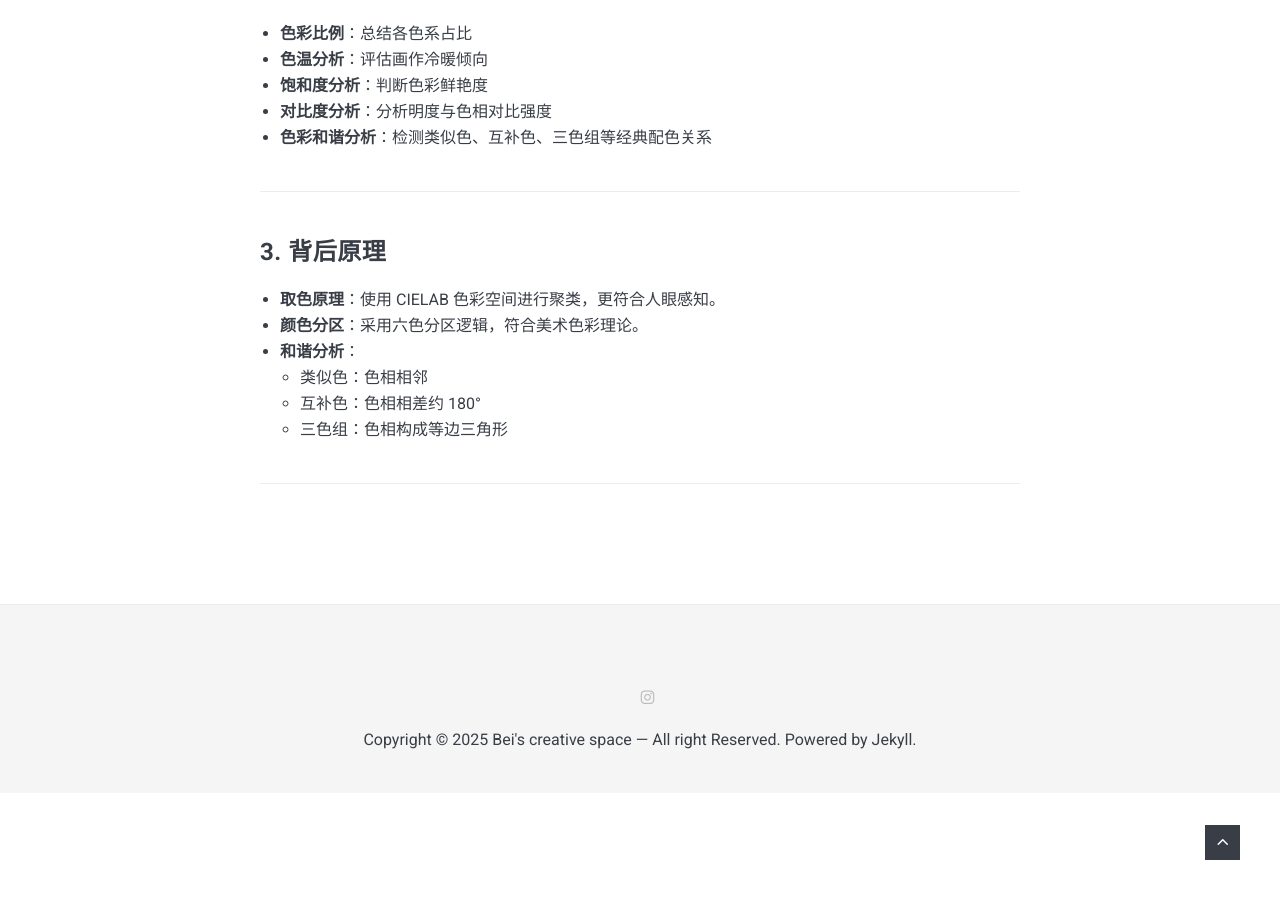
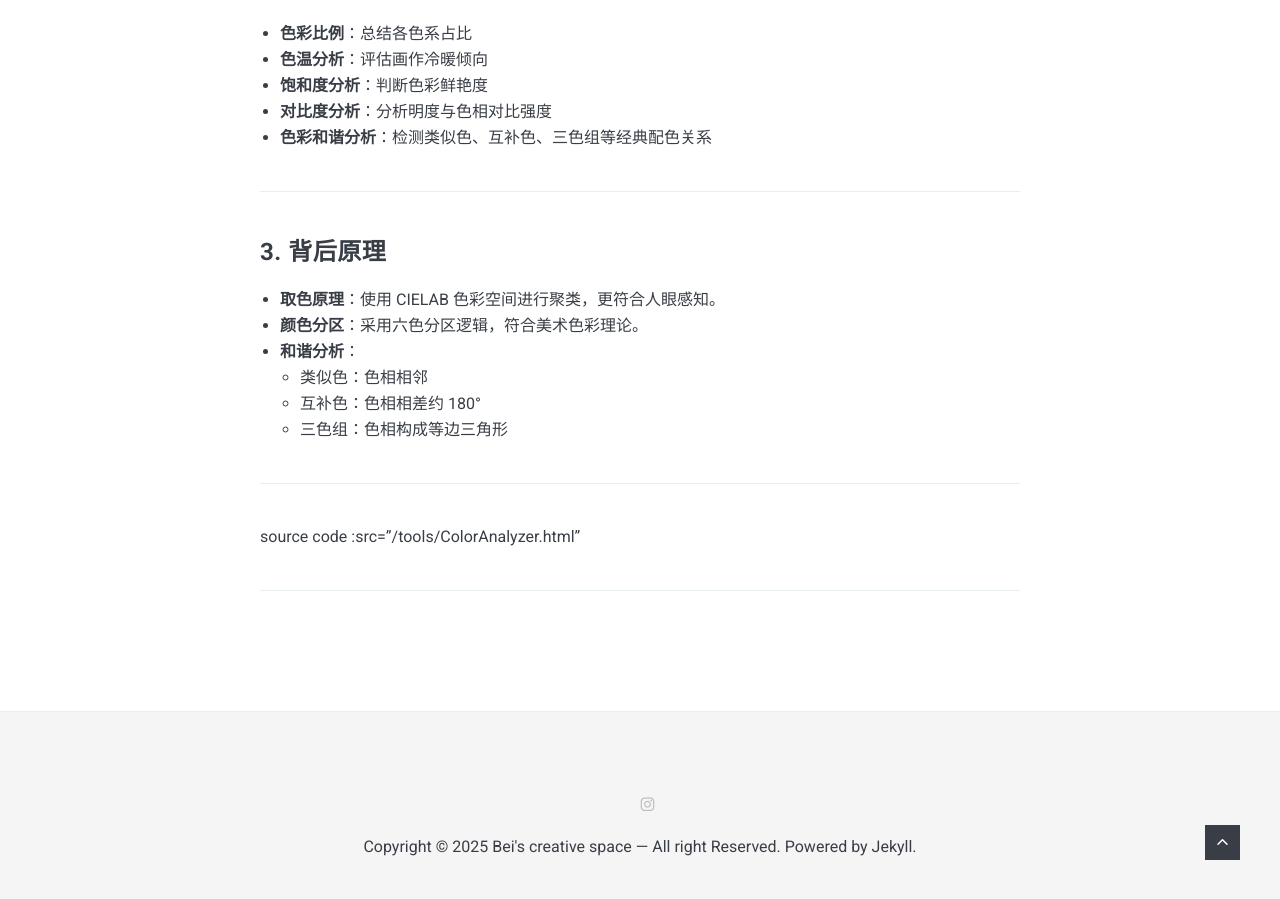
Before and after one commit to Zoe-B-Zhang/Zoe-B-Zhang.github.io, a Jekyll site: the page built from _posts/2025-08-10-misc-gallery-ColorAnalyzer.md, in a window 1280 px wide and 900 px high, scrolled down 2419 px. Built offline with Jekyll 4.4.1, drawn with Linux system fonts in a browser that asks for light colours; nearby versions of some CDN libraries.

Commit message:
Update 2025-08-10-misc-gallery-ColorAnalyzer.md

```diff
--- a/_posts/2025-08-10-misc-gallery-ColorAnalyzer.md
+++ b/_posts/2025-08-10-misc-gallery-ColorAnalyzer.md
@@ -64,3 +64,7 @@ description: "一个功能强大的网页版色彩分析工具"
   - 三色组：色相构成等边三角形
 
 ---
+
+source code :src="/tools/ColorAnalyzer.html"
+
+---
```
